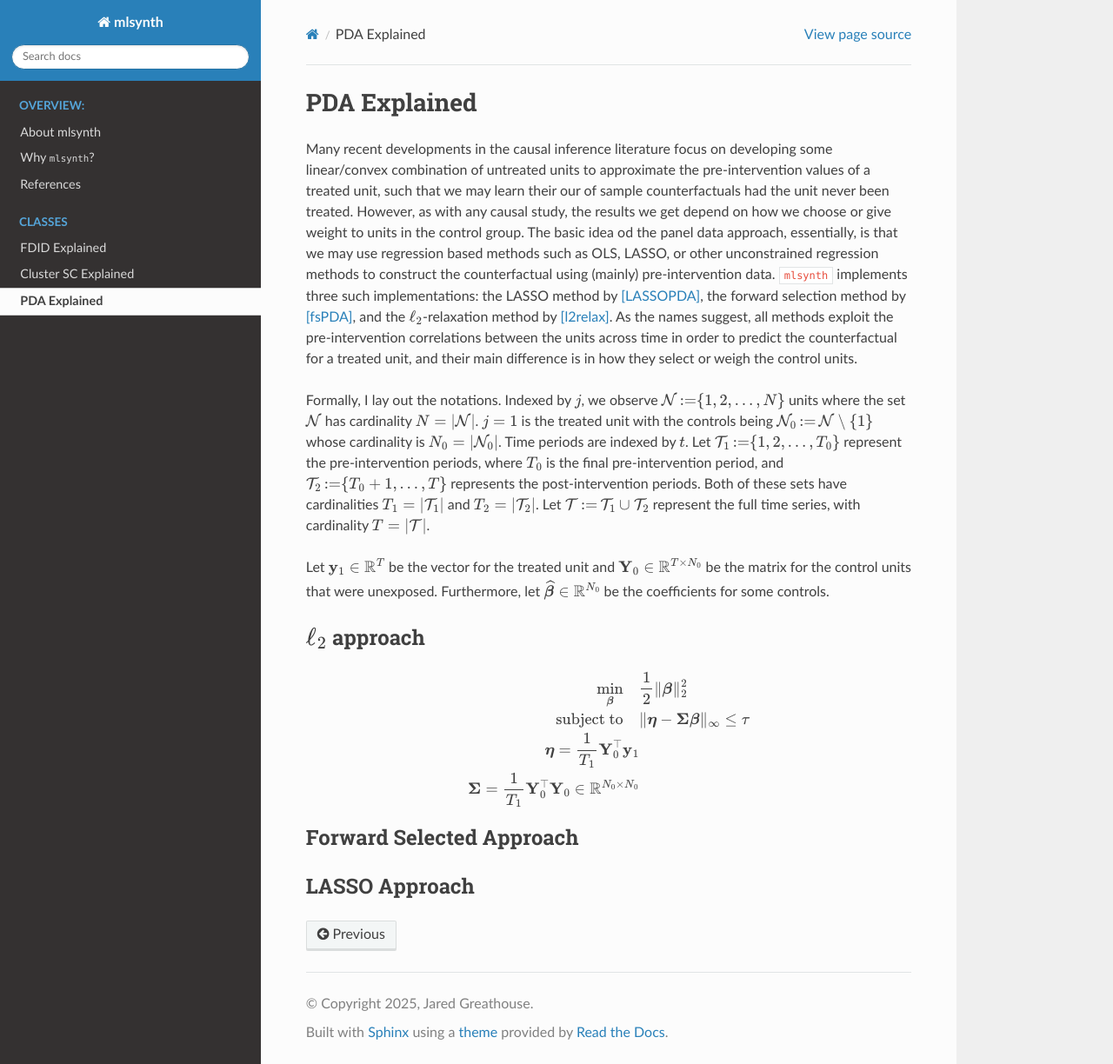
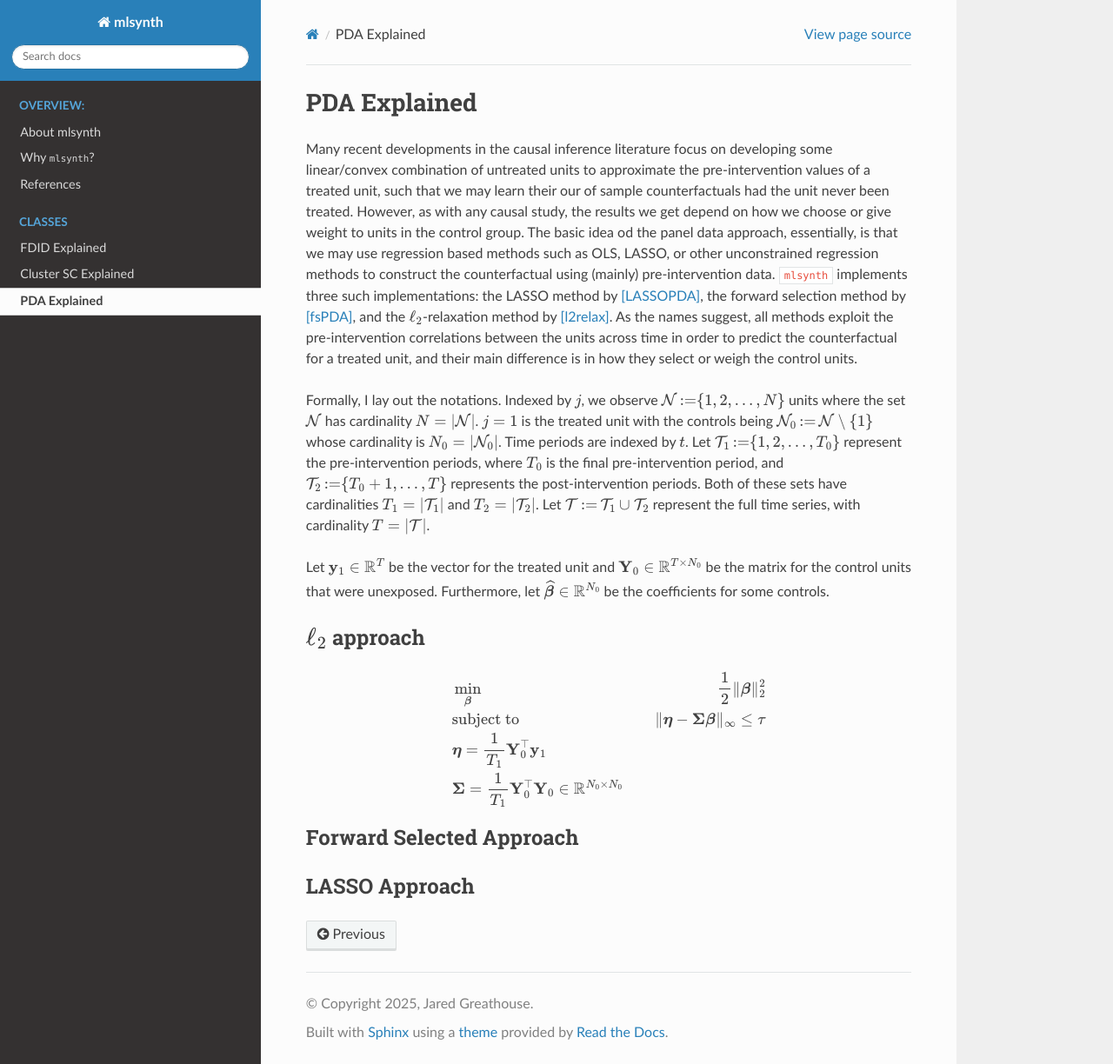
Before and after one commit to jgreathouse9/mlsynth, a Sphinx documentation site: the page built from docs/pda.rst, in a window 1280 px wide and 1224 px high. Shown: the whole window at 87% size. Built offline with Sphinx 7.4.7 and the Read the Docs theme 3.1.0, drawn with Linux system fonts in a browser that asks for light colours; pages that are not in the unit, such as notebooks, are missing from menus.

Commit message:
Update pda.rst

```diff
--- a/docs/pda.rst
+++ b/docs/pda.rst
@@ -14,10 +14,10 @@ Let :math:`\mathbf{y}_1 \in \mathbb{R}^T` be the vector for the treated unit and
 .. math::
 
    \begin{aligned}
-   \min_{\boldsymbol{\beta}} \quad & \frac{1}{2} \|\boldsymbol{\beta}\|_2^2 \\
-   \text{subject to} \quad & \|\boldsymbol{\eta} - \boldsymbol{\Sigma} \boldsymbol{\beta}\|_\infty \leq \tau \\
-   \boldsymbol{\eta} = \frac{1}{T_1} \mathbf{Y}_0^\top \mathbf{y}_1 \\
-   \boldsymbol{\Sigma} = \frac{1}{T_1} \mathbf{Y}_0^\top \mathbf{Y}_0 \in \mathbb{R}^{N_0 \times N_0}
+   &\min_{\boldsymbol{\beta}} \quad & \frac{1}{2} \|\boldsymbol{\beta}\|_2^2 \\
+   &\text{subject to} \quad & \|\boldsymbol{\eta} - \boldsymbol{\Sigma} \boldsymbol{\beta}\|_\infty \leq \tau \\
+   &\boldsymbol{\eta} = \frac{1}{T_1} \mathbf{Y}_0^\top \mathbf{y}_1 \\
+   &\boldsymbol{\Sigma} = \frac{1}{T_1} \mathbf{Y}_0^\top \mathbf{Y}_0 \in \mathbb{R}^{N_0 \times N_0}
    \end{aligned}
 
 Forward Selected Approach
```
